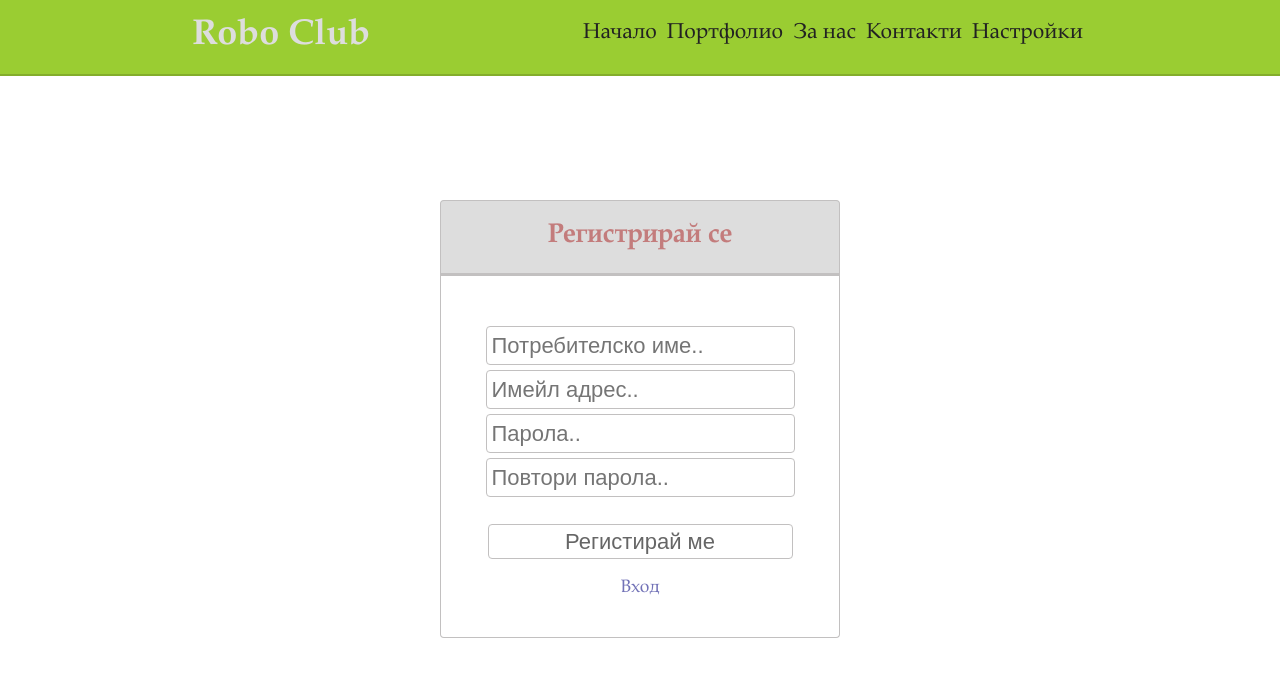
After one commit to roboklub/sait, a PHP site: page /_register.php in a window 1280 px wide. The commit adds this page. Shown: the top 677 px of the page. Run offline with PHP 8.4, Linux system fonts and the light colour scheme.

Commit message:
login and registration design

```diff
--- /dev/null
+++ b/_register.php
@@ -0,0 +1,27 @@
+<?php
+  $pageInfo = [
+    'pageName' => 'Регистрирай се', //this is the current page name
+    'favicon' => 'img/UKTC.png', //this is the url or path for the favicon
+    'css' => ['css/style.css','css/register.css', 'css/login.css'], //this is css urls or paths, don't make keys just add one and then ','
+  ];
+
+  include 'templates/classic_header.php'; // include the header file becoause the DRY(Don't Repeat Yourself) convention and its easy to change things
+  include 'templates/classic_navigation_bar.php'; // include the global navigation bar
+?><div style="display: block; height: 100px;">
+</div>
+<div class="content">
+  <h2><?php echo $pageInfo['pageName']; //if you change the page name it automaticaly change the h2 content?></h2>
+  <form class="login_form" method="post">
+    <input type="text" name="name" placeholder="Потребителско име.."  />
+    <input type="text" name="name" placeholder="Имейл адрес.."  />
+    <input type="text" name="name" placeholder="Парола.."  />
+    <input type="password" name="name" placeholder="Повтори парола.." /><br>
+    <input type="submit" name="name" value="Регистирай ме" />
+    <p class="register_link">
+      <a href="#">Вход</a>
+    </p>
+  </form>
+</div>
+<?php
+  include 'templates/classic_footer.php'; // include the global footer
+?>
--- /dev/null
+++ b/css/login.css
@@ -0,0 +1,79 @@
+.content{
+  margin: 0 auto;
+  width: 400px;
+  text-align: center;
+  margin-top: 100px;
+
+}
+
+form input{
+  display: block;
+  width: 300px;
+  margin: 0 auto;
+  height: 35px;
+  font-size: 22px;
+  border: 1px solid #ddd;
+}
+
+input[type='text'], input[type='password']{
+  padding-left: 5px;
+  border-color: #C2C0C0;
+}
+
+input[type='text']{
+  border-bottom: 0;
+  border-radius: 4px 4px 0 0;
+}
+
+input[type='password']{
+  border-radius: 0 0 4px 4px;
+}
+
+input[type='submit']{
+  background: none;
+  border: 1px solid yellowgreen;
+  width: 305px;
+  border-radius: 4px;
+  color: #666;
+}
+
+input[type='submit']:hover{
+  -o-transition: 0.2s;
+  -moz-transition: 0.2s;
+  -webkit-transition: 0.2s;
+  transition: 0.2s;
+  background: yellowgreen;
+  cursor: pointer;
+  color: #fff;
+}
+
+
+form, h2{
+  padding: 20px;
+  border: 1px solid #ddd;
+}
+
+h2{
+  border-color: #C2C0C0;
+  background: #ddd;
+  color: #c37c7c;
+  border-radius: 4px 4px 0 0 ;
+  border-bottom: 3px solid #C2C0C0 !important;
+}
+
+form{
+  border-color: #C2C0C0;
+  border-top: 0;
+  padding-top: 50px;
+  border-radius: 0 0 4px 4px;
+}
+
+
+.register_link a{
+  text-decoration: none;
+  color: #7272b7;
+}
+
+.register_link a:hover{
+  text-decoration: underline;
+}
--- /dev/null
+++ b/css/register.css
@@ -0,0 +1,11 @@
+form input{
+  display: block;
+  width: 300px;
+  margin: 0 auto;
+  height: 35px;
+  font-size: 22px;
+  border: 1px solid #ddd;
+  margin-bottom: 5px !important;
+  border-radius: 4px !important;
+  border: 1px solid #C2C0C0 !important;
+}
--- a/index.php
+++ b/index.php
@@ -10,8 +10,6 @@
 ?>
 
 
-
-
 <?php
   include 'templates/classic_footer.php'; // include the global footer
 ?>
```
Also changed, not shown: _login.php (added, +25 -0 lines).
